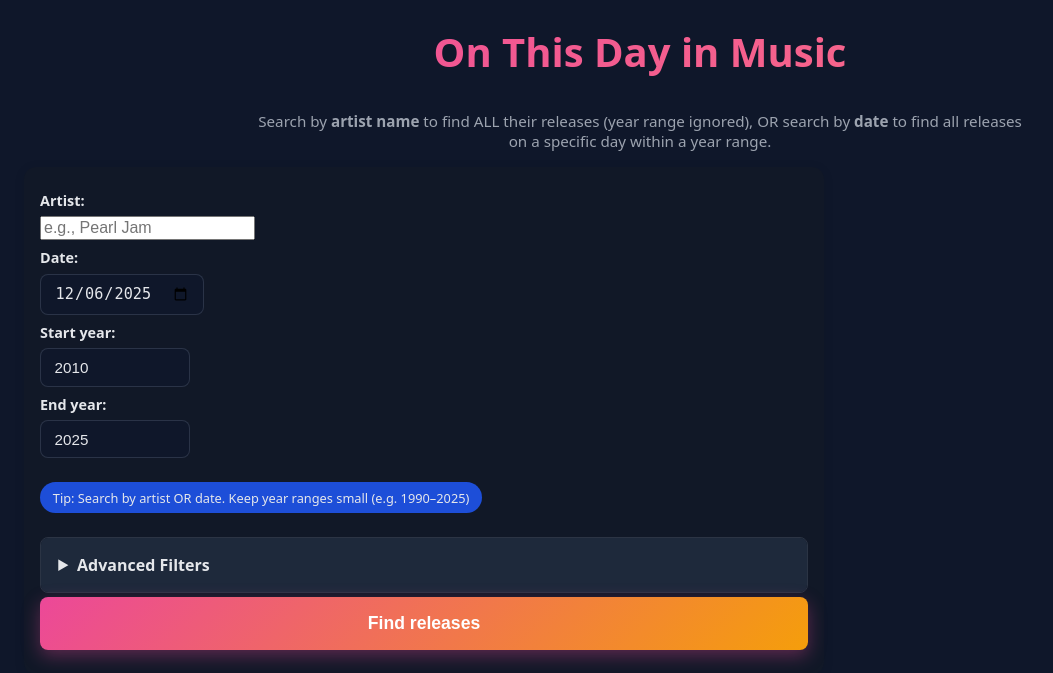
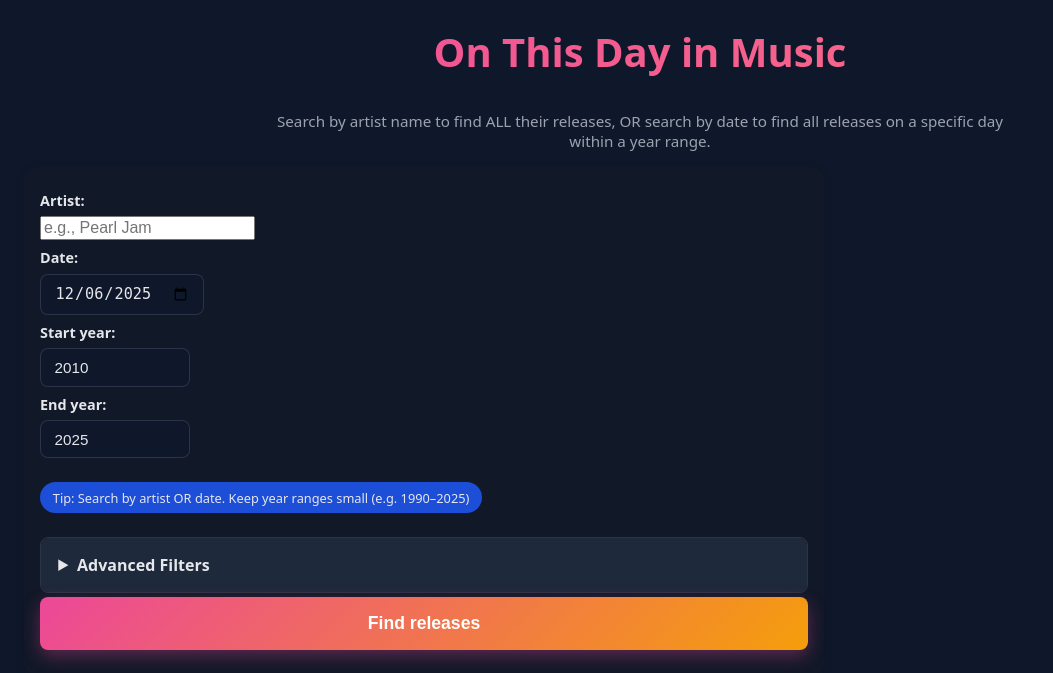
Before and after one commit to ericsjaffe/music-news-site, a Flask app: page /releases in a window 1280 px wide. Shown: the part 138-811 px from the top of the page, without its empty margins (0-1053 px from the left). Run offline with Flask 3, Linux system fonts and the light colour scheme.

Commit message:
Update releases page description text

```diff
--- a/templates/releases.html
+++ b/templates/releases.html
@@ -96,7 +96,7 @@
     </div>
 
     <div class="releases-intro">
-      <p>Search by <strong>artist name</strong> to find ALL their releases (year range ignored), OR search by <strong>date</strong> to find all releases on a specific day within a year range.</p>
+      <p>Search by artist name to find ALL their releases, OR search by date to find all releases on a specific day within a year range.</p>
     </div>
 
     <form method="post" class="releases-form">
```
